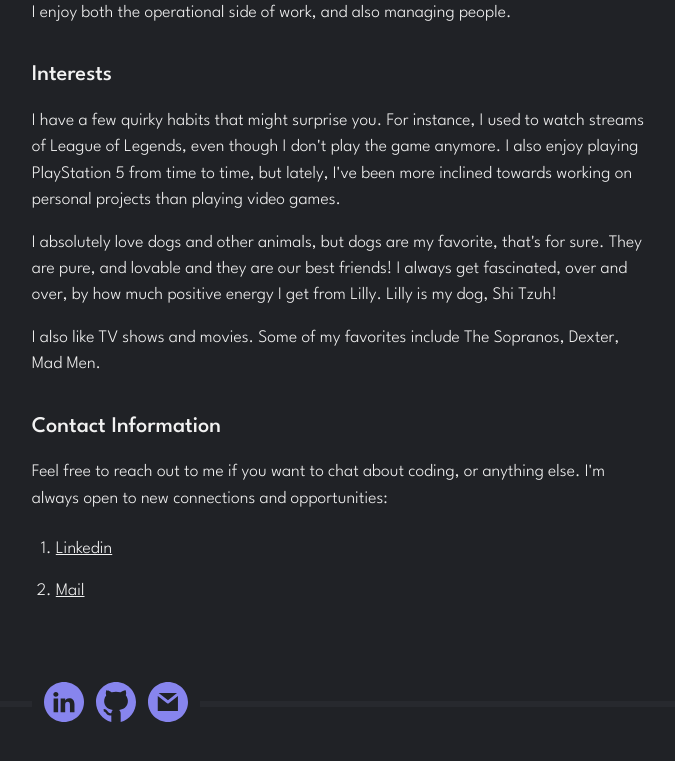
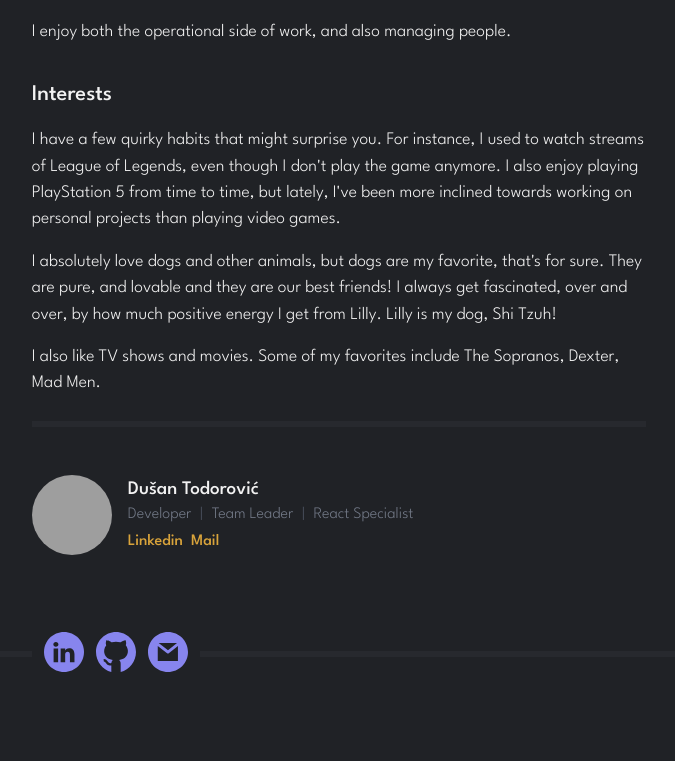
Before and after one commit to krckyboy/todorovic.dev, a Next.js app in the folder next/: page /about in a window 1280 px wide. Shown: the part 1809-2570 px from the top of the page, without its empty margins (301-976 px from the left). After the commit the page ends 2530 px from the top, so only its background shows below. Built offline with nearby package versions, Linux system fonts and the light colour scheme; grey boxes are pictures that could not be loaded.

Commit message:
#20 Added AuthorCard.tsx and removed BlogFooter since now we can use it in 2 places.

```diff
--- a/next/src/app/about/page.tsx
+++ b/next/src/app/about/page.tsx
@@ -2,8 +2,8 @@ import { NextPage } from 'next';
 import gStyles from '@/styles/global.module.scss';
 import styles from './styles.module.scss';
 import React from 'react';
-import Link from 'next/link';
 import ImageSection from '@/app/about/(image-section)/ImageSection';
+import AuthorCard from '@/components/author-card/AuthorCard';
 
 const Page: NextPage = () => {
   return (
@@ -54,18 +54,8 @@ const Page: NextPage = () => {
             lovable and they are our best friends! I always get fascinated, over and over, by how much positive energy
             I get from Lilly. Lilly is my dog, Shi Tzuh!</p>
           <p>I also like TV shows and movies. Some of my favorites include The Sopranos, Dexter, Mad Men.</p>
-          <h2 className={styles.subheading}>Contact Information</h2>
-          <p>Feel free to reach out to me if you want to chat about coding, or anything else. I'm always open to new
-            connections and opportunities:</p>
-          <ul>
-            <li>
-              <Link href="https://www.linkedin.com/in/dusan-todorovic-krcky/">Linkedin</Link>
-            </li>
-            <li>
-              <Link href="mailto:dusan.todorovic.dev@gmail.com">Mail</Link>
-            </li>
-          </ul>
         </section>
+        <AuthorCard />
       </article>
     </main>
   );
--- a/next/src/app/about/styles.module.scss
+++ b/next/src/app/about/styles.module.scss
@@ -45,7 +45,6 @@
         margin-top: 0;
       }
     }
-  }
 
     a {
       text-decoration: underline;
@@ -60,3 +59,4 @@
       margin-top: 1.5rem;
     }
   }
+}
--- a/next/src/app/blog/[slug]/(blog-content)/BlogContent.tsx
+++ b/next/src/app/blog/[slug]/(blog-content)/BlogContent.tsx
@@ -2,6 +2,7 @@ import React, { FunctionComponent } from 'react';
 import ReactMarkdown from 'react-markdown';
 import rehypeHighlight from 'rehype-highlight';
 import rehypeCodeTitles from 'rehype-code-titles';
+import gStyles from '@/styles/global.module.scss';
 import 'highlight.js/styles/github-dark-dimmed.css';
 import './styles.scss';
 
@@ -11,7 +12,7 @@ interface Props {
 
 const BlogContent: FunctionComponent<Props> = async ({ markdown }) => {
   return (
-    <section className={'blog-content'}>
+    <section className={`blog-content ${gStyles.text}`}>
       <ReactMarkdown rehypePlugins={[rehypeCodeTitles, rehypeHighlight]}>{markdown}</ReactMarkdown>
     </section>
   );
--- /dev/null
+++ b/next/src/components/author-card/AuthorCard.tsx
@@ -0,0 +1,37 @@
+import React, { FunctionComponent } from 'react';
+import styles from './styles.module.scss';
+import gStyles from '@/styles/global.module.scss';
+import Image from 'next/image';
+import Link from 'next/link';
+
+const AuthorCard: FunctionComponent = () => {
+  return (
+    <section className={styles.container}>
+      <Image src={'/images/dusan.png'}
+             priority
+             alt={'Dušan Todorović in a formal white shirt'}
+             width={80}
+             height={80}
+             className={styles.image}
+      />
+      <div className={styles.textContainer}>
+        <Link href={'/'} className={styles.linkContainer}>
+          <span className={styles.name}>Dušan Todorović</span>
+        </Link>
+        <p className={`${gStyles.tagsMini}`}>
+          Developer <span>|</span> Team Leader <span>|</span> React Specialist
+        </p>
+        <ul className={`${gStyles.tagsMini} ${styles.links}`}>
+          <li>
+            <Link href="https://www.linkedin.com/in/dusan-todorovic-krcky/" target={'_blank'}>Linkedin</Link>
+          </li>
+          <li>
+            <Link href="mailto:dusan.todorovic.dev@gmail.com" target={'_blank'}>Mail</Link>
+          </li>
+        </ul>
+      </div>
+    </section>
+  );
+};
+
+export default AuthorCard;
--- /dev/null
+++ b/next/src/components/author-card/styles.module.scss
@@ -0,0 +1,52 @@
+@import '@/styles/vars';
+
+.container {
+  display: flex;
+  width: 100%;
+  margin-top: 1.5rem;
+  padding-top: 3rem;
+  border-top: solid $color-background-lighten 6px;
+  align-items: center;
+
+  .linkContainer {
+    display: flex;
+    flex-direction: column;
+  }
+
+  .image {
+    min-width: 70px;
+    width: 70px;
+    height: 70px;
+    object-fit: cover;
+    border-radius: 5000px;
+
+    @media (min-width: 420px) {
+      width: 80px;
+      height: 80px;
+    }
+  }
+
+  .textContainer {
+    margin-left: 1rem;
+    display: flex;
+    flex-direction: column;
+    gap: .5rem;
+
+    .name {
+      font-size: clamp(1.2rem, 1.2vw, 1.5rem);
+      font-weight: 500;
+    }
+  }
+
+  .links {
+    display: flex;
+    gap: 8px;
+    color: $color-accent;
+    font-weight: 500;
+    margin-top: .2rem;
+
+    li, a {
+      color: inherit;
+    }
+  }
+}
--- a/next/src/styles/global.module.scss
+++ b/next/src/styles/global.module.scss
@@ -34,6 +34,7 @@
   letter-spacing: .2rem;
   color: $color-text;
   margin-bottom: 2rem;
+  line-height: 1.5;
 }
 
 .text {
@@ -45,6 +46,7 @@
 .tags {
   font-size: clamp(1.1rem, 1.3vw, 1.7rem);
   color: lighten($color-background, 35%);
+  font-weight: 300;
 
   span {
     color: #4E5564;
```
Also changed, not shown: next/src/app/blog/[slug]/(blog-footer)/BlogFooter.tsx (deleted, +0 -30 lines), next/src/app/blog/[slug]/(blog-footer)/styles.module.scss (deleted, +0 -39 lines), next/src/app/blog/[slug]/page.tsx (+4 -4 lines). Lines whose indentation alone changed are shown as unchanged.
